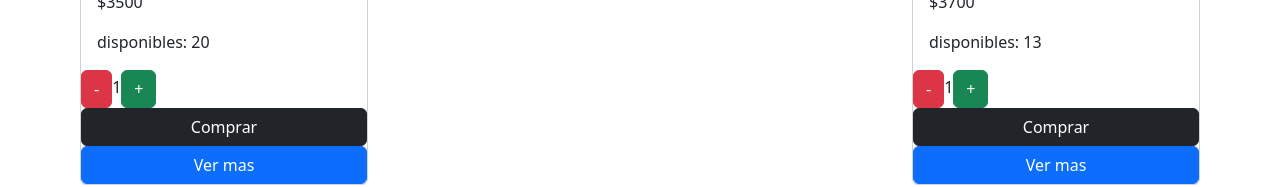
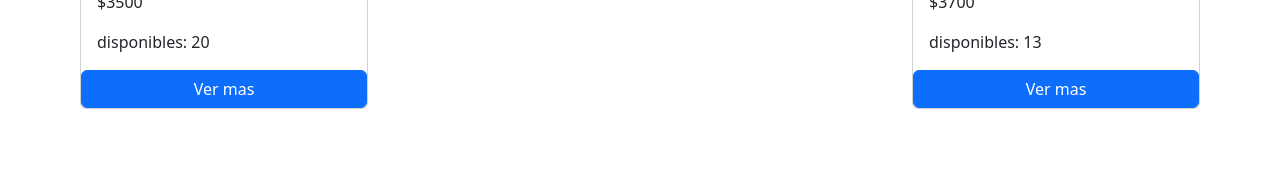
Before and after one commit to JosemGR02/appJoseGomez, a React (Create React App) app: page /productos in a window 1280 px wide. Shown: the part 674-861 px from the top of the page. Built offline with nearby package versions, Linux system fonts and the light colour scheme.

Commit message:
listorti2

```diff
--- a/src/components/Item.jsx
+++ b/src/components/Item.jsx
@@ -24,7 +24,7 @@ const Item = ({producto}) => {
                 <p className="card-text">disponibles: {stock}</p>
             </div>
             {mensaje && <p>{mensaje}</p>}
-            <ItemCount initial= {1} stock= {stock} onAdd= {onAdd}/>
+
             <button className='btn btn-primary' onClick={()=> navegar(`/detalle/${producto.id}`)}>Ver mas</button>
         </div>
 
```
